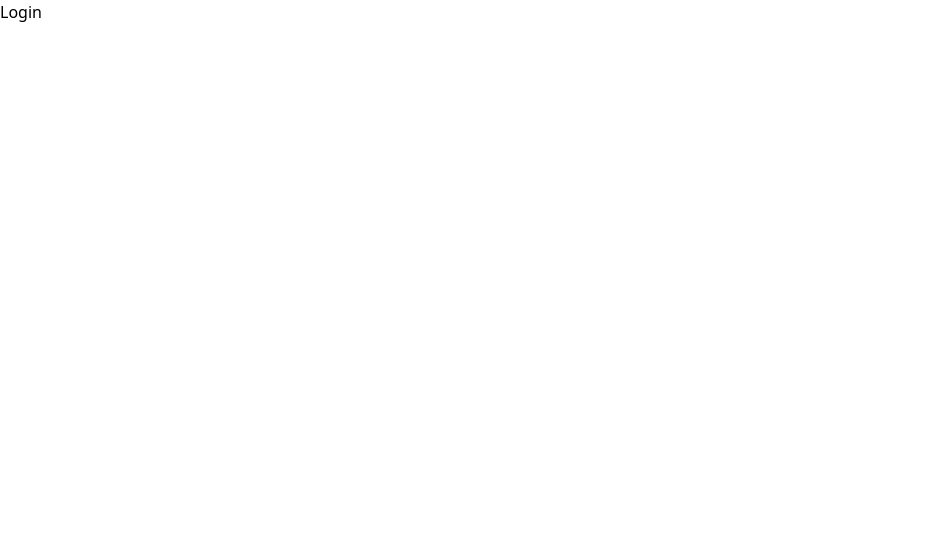
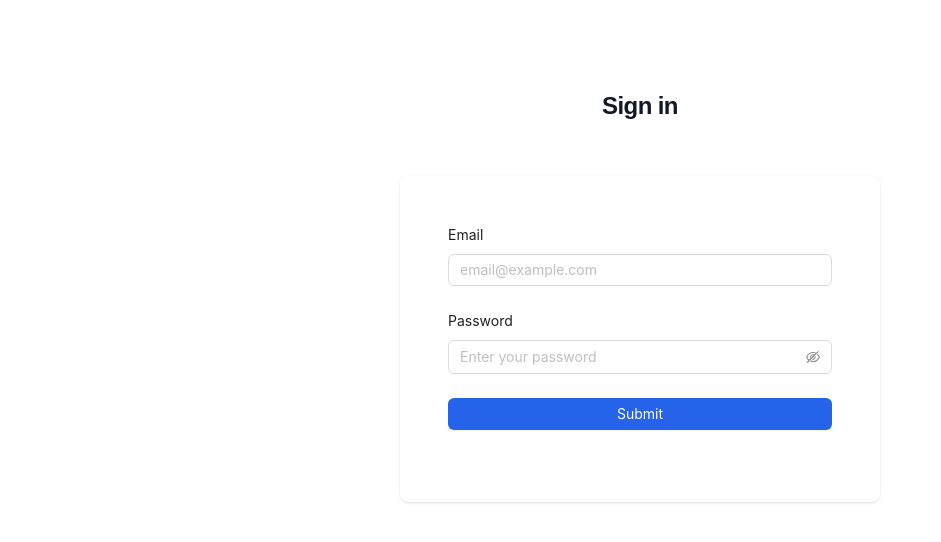
Before and after one commit to MReinhart1/global-connect-frontend, a React (Vite) app: page /login in a window 1280 px wide. Shown: the top 542 px of the page, without its empty margins (0-941 px from the left). Built offline with nearby package versions, Linux system fonts and the light colour scheme.

Commit message:
setup store, login form, and axios

```diff
--- a/index.html
+++ b/index.html
@@ -1,5 +1,5 @@
 <!doctype html>
-<html lang="en" className="h-full bg-white">
+<html lang="en" className="h-full min-h-full bg-gray-100">
   <head>
     <meta charset="UTF-8" />
     <!-- <link rel="icon" type="image/svg+xml" href="/vite.svg" /> -->
@@ -7,11 +7,11 @@
     <meta name="viewport" content="width=device-width, initial-scale=1.0" />
     <meta name="theme-color" content="#000000" />
     <meta name="Global Connect" content="Global Connect Frontend" />
-    <link rel="manifest" href="/manifest.json" />
+    <!-- <link rel="manifest" href="/manifest.json" /> -->
     <title>Global Connect</title>
   </head>
-  <body>
-    <div id="root"></div>
+  <body class="h-full bg-gray-50">
+    <div id="root" class="h-full"></div>
     <script type="module" src="/src/main.tsx"></script>
   </body>
 </html>
--- a/src/App.tsx
+++ b/src/App.tsx
@@ -1,10 +1,35 @@
+import 'antd/dist/reset.css'
+
+import { useEffect } from 'react'
 import { Navigate, Outlet, Route, Routes } from 'react-router-dom'
 
+import request from './axios/request'
+import { Signin } from './pages/signin/Signin'
+import useSessionStore from './stores/session'
+
 function App() {
-  const token = true //This is not done with redux now, need to implement using react state management
+  const { isAuthenticated, currentUser } = useSessionStore()
+
   const ProtectedRoutes = () => {
-    return token ? <Outlet /> : <Navigate to="/auth/login" />
+    return isAuthenticated ? <Outlet /> : <Navigate to="/login" />
   }
+
+  useEffect(() => {
+    if (!isAuthenticated || !currentUser?.email) return
+
+    const authenticate = async () => {
+      const data = await request('/auth/user', {
+        data: {
+          email: currentUser.email,
+        },
+      })
+      return data
+    }
+
+    // eslint-disable-next-line @typescript-eslint/no-floating-promises
+    authenticate().then(console.error)
+  }, [currentUser?.email, isAuthenticated])
+
   return (
     <div className="App">
       <Routes>
@@ -13,8 +38,8 @@ function App() {
           <Route path="/workqueue" index element={<div>Work Queue</div>} />
           <Route path="/upload" index element={<div>Upload</div>} />
         </Route>
-        <Route path="/" index element={<div>Home</div>} />
-        <Route path="/login" index element={<div>Login</div>} />
+        <Route path="/" index element={<div>This is main page</div>} />
+        <Route path="/login" index element={<Signin />} />
         <Route path="/*" index element={<div>404</div>} />
       </Routes>
     </div>
--- a/src/axios/axios.ts
+++ /dev/null
@@ -1,28 +0,0 @@
-import axios, { AxiosInstance } from 'axios'
-
-// update to use an env variable
-const API_BASE_URL = 'http://localhost:5173'
-
-const client: AxiosInstance = axios.create({
-  baseURL: API_BASE_URL,
-  headers: {
-    'Content-Type': 'application/json',
-  },
-})
-
-// should now be handled by the browser using cookies
-// client.interceptors.request.use(
-//   function (config) {
-//     const token = localStorage.getItem('token')
-//     if (token) {
-//       config.headers?.setAuthorization(`Bearer ${token}`)
-//     }
-//     return config
-//   },
-//   error => {
-//     console.error('Request interceptor error:', error)
-//     return Promise.reject(error)
-//   },
-// )
-
-export default client
--- /dev/null
+++ b/src/axios/request.ts
@@ -0,0 +1,102 @@
+import axios, {
+  AxiosHeaders,
+  AxiosInstance,
+  AxiosResponse,
+  InternalAxiosRequestConfig,
+} from 'axios'
+
+import useSessionStore from '../stores/session'
+
+// update to use an env variable
+const API_BASE_URL = 'http://localhost:5173/'
+
+const request: AxiosInstance = axios.create({
+  baseURL: API_BASE_URL,
+  // withCredentials: true,
+  headers: {
+    'Content-Type': 'application/json',
+  },
+  timeout: 20000,
+})
+
+// request interceptor
+request.interceptors.request.use(
+  (config: InternalAxiosRequestConfig) => {
+    const _headers: AxiosHeaders = config.headers || {}
+
+    // const session = useSessionStore.getState().session
+    // if (session?.token && config.url && config.url?.startsWith('/api/')) {
+    //   _headers['Authorization'] = encodeURIComponent(session.token)
+    // }
+
+    // if (!config.headers || config.headers['Content-Type'] === '') {
+    //   _headers['Content-Type'] = 'application/json'
+    // }
+
+    config.headers = _headers
+    return config
+  },
+  error => {
+    // eslint-disable-next-line @typescript-eslint/no-unsafe-member-access
+    error.data = {}
+    // eslint-disable-next-line @typescript-eslint/no-unsafe-member-access
+    error.data.msg = 'Something went wrong. Please try again.'
+    return Promise.resolve(error)
+  },
+)
+
+// response interceptor
+request.interceptors.response.use(
+  (response: AxiosResponse) => {
+    // eslint-disable-next-line @typescript-eslint/no-unsafe-assignment
+    const { status, data } = response
+    // eslint-disable-next-line @typescript-eslint/no-unsafe-member-access
+    if (data.code === 401) {
+      console.log('Authentication failed')
+      // eslint-disable-next-line @typescript-eslint/no-unsafe-call
+      useSessionStore().logout()
+      return window.location.replace('/login')
+    }
+    if (status < 200 || status >= 300) {
+      // eslint-disable-next-line @typescript-eslint/no-unsafe-member-access
+      return Promise.reject(new Error(data?.code + ':' + data?.message))
+    }
+
+    // eslint-disable-next-line @typescript-eslint/no-unsafe-assignment
+    const apiResp = data
+    // eslint-disable-next-line @typescript-eslint/no-unsafe-member-access
+    if (apiResp?.code && (apiResp.code < 200 || apiResp.code >= 300)) {
+      // eslint-disable-next-line @typescript-eslint/no-unsafe-assignment, @typescript-eslint/no-unsafe-member-access
+      return Promise.reject({ code: apiResp.code, message: apiResp.message })
+    }
+
+    // eslint-disable-next-line @typescript-eslint/no-unsafe-return
+    return data
+  },
+  error => {
+    if (axios.isCancel(error)) {
+      return Promise.reject('cancel request' + String(error))
+    } else {
+      // eslint-disable-next-line @typescript-eslint/no-unsafe-member-access
+      error.errMessage = 'Something went wrong. Please try again.'
+    }
+    return Promise.reject(error)
+  },
+)
+
+// should now be handled by the browser using cookies
+// client.interceptors.request.use(
+//   function (config) {
+//     const token = localStorage.getItem('token')
+//     if (token) {
+//       config.headers?.setAuthorization(`Bearer ${token}`)
+//     }
+//     return config
+//   },
+//   error => {
+//     console.error('Request interceptor error:', error)
+//     return Promise.reject(error)
+//   },
+// )
+
+export default request
--- /dev/null
+++ b/src/components/button/Button.tsx
@@ -0,0 +1,13 @@
+import type { ButtonProps } from 'antd'
+import { Button as ButtonAnt } from 'antd'
+
+const Button = (props?: ButtonProps) => {
+  return (
+    <ButtonAnt
+      className="flex w-full justify-center rounded-md bg-blue-600 px-3 text-white shadow-sm hover:bg-blue-500 hover:text-white focus-visible:outline focus-visible:outline-2 focus-visible:outline-offset-2 focus-visible:outline-blue-600"
+      {...props}
+    />
+  )
+}
+
+export { Button }
--- /dev/null
+++ b/src/components/loginForm/LoginForm.tsx
@@ -0,0 +1,52 @@
+import { Form, Input } from 'antd'
+import { MouseEvent } from 'react'
+
+import { Button } from '../button/Button'
+
+const LoginForm = () => {
+  const handleOnSubmitClick = (e: MouseEvent<HTMLElement>) => {
+    e.preventDefault()
+  }
+
+  return (
+    <div className="mt-10 sm:mx-auto sm:w-full sm:max-w-[480px]">
+      <div className="bg-white px-6 py-12 shadow sm:rounded-lg sm:px-12">
+        <Form layout="vertical">
+          <Form.Item
+            label="Email"
+            rules={[
+              {
+                type: 'email',
+                message: 'Please enter a valid email',
+                required: true,
+              },
+            ]}
+          >
+            <Input type="default" placeholder="email@example.com" />
+          </Form.Item>
+          <Form.Item
+            label="Password"
+            rules={[
+              {
+                required: true,
+              },
+            ]}
+          >
+            <Input.Password placeholder="Enter your password" />
+          </Form.Item>
+          <Form.Item>
+            <Button
+              htmlType="submit"
+              type="primary"
+              onClick={handleOnSubmitClick}
+            >
+              Submit
+            </Button>
+          </Form.Item>
+        </Form>
+      </div>
+    </div>
+  )
+}
+
+export { LoginForm }
--- a/src/main.tsx
+++ b/src/main.tsx
@@ -1,5 +1,6 @@
 import './index.css'
 
+import { ConfigProvider } from 'antd'
 import { StrictMode } from 'react'
 import { createRoot } from 'react-dom/client'
 import { BrowserRouter } from 'react-router-dom'
@@ -9,7 +10,9 @@ import App from './App.tsx'
 createRoot(document.getElementById('root')!).render(
   <StrictMode>
     <BrowserRouter>
-      <App />
+      <ConfigProvider>
+        <App />
+      </ConfigProvider>
     </BrowserRouter>
   </StrictMode>,
 )
--- /dev/null
+++ b/src/pages/signin/Signin.tsx
@@ -0,0 +1,16 @@
+import { LoginForm } from '../../components/loginForm/LoginForm'
+
+const Signin = () => {
+  return (
+    <div className="flex min-h-full flex-1 flex-col justify-center align-middle py-16 sm:px-6 lg:px-8">
+      <div className="sm:mx-auto sm:w-full sm:max-w-md">
+        <h2 className="mt-6 text-center text-2xl font-bold leading-9 tracking-tight text-gray-900">
+          Sign in
+        </h2>
+      </div>
+      <LoginForm />
+    </div>
+  )
+}
+
+export { Signin }
--- a/src/store/store.ts
+++ /dev/null
@@ -1,8 +0,0 @@
-import { create } from 'zustand'
-import { devtools, persist } from 'zustand/middleware'
-
-const store = () => ({
-  currentUser: {},
-})
-
-export const useStore = create(persist(devtools(store), { name: 'store' }))
--- /dev/null
+++ b/src/stores/session.ts
@@ -0,0 +1,39 @@
+import Cookies from 'js-cookie'
+import { create } from 'zustand'
+import { devtools, persist } from 'zustand/middleware'
+import { immer } from 'zustand/middleware/immer'
+
+import { User } from '../types/Users'
+
+interface SessionState {
+  currentUser: User | null
+  getCurrentUser: () => void
+  isAuthenticated: boolean
+  login: (cu: User) => void
+  logout: () => void
+  // add getAuthToken property
+}
+
+const useSessionStore = create<SessionState>()(
+  persist(
+    devtools(
+      immer((set, get) => ({
+        currentUser: null,
+        isAuthenticated: Cookies.get('authToken') === 'true',
+        getAuthToken: Cookies.get('authToken'),
+        getCurrentUser: () => get().currentUser,
+        login: () => {
+          Cookies.set('authToken', 'true')
+          set({ isAuthenticated: true })
+        },
+        logout: () => {
+          Cookies.remove('authToken')
+          set({ isAuthenticated: false })
+        },
+      })),
+    ),
+    { name: 'sessionStore' },
+  ),
+)
+
+export default useSessionStore
--- a/src/types/Users.ts
+++ b/src/types/Users.ts
@@ -5,18 +5,10 @@ export interface User {
   firstName: string
   isDeleted: boolean
   lastName: string
-  occupation: Occupation
+  occupation: string
 }
 
 export interface UserPostRequest {
   email: string
   password: string
 }
-
-export type Occupation =
-  | 'Client'
-  | 'Broker'
-  | 'Auditor'
-  | 'Underwriter'
-  | 'Manager'
-  | 'Administrator'
--- a/tailwind.config.js
+++ b/tailwind.config.js
@@ -6,4 +6,4 @@ export default {
   },
   // eslint-disable-next-line no-undef
   plugins: [require('@tailwindcss/forms')],
-};
+}
```
